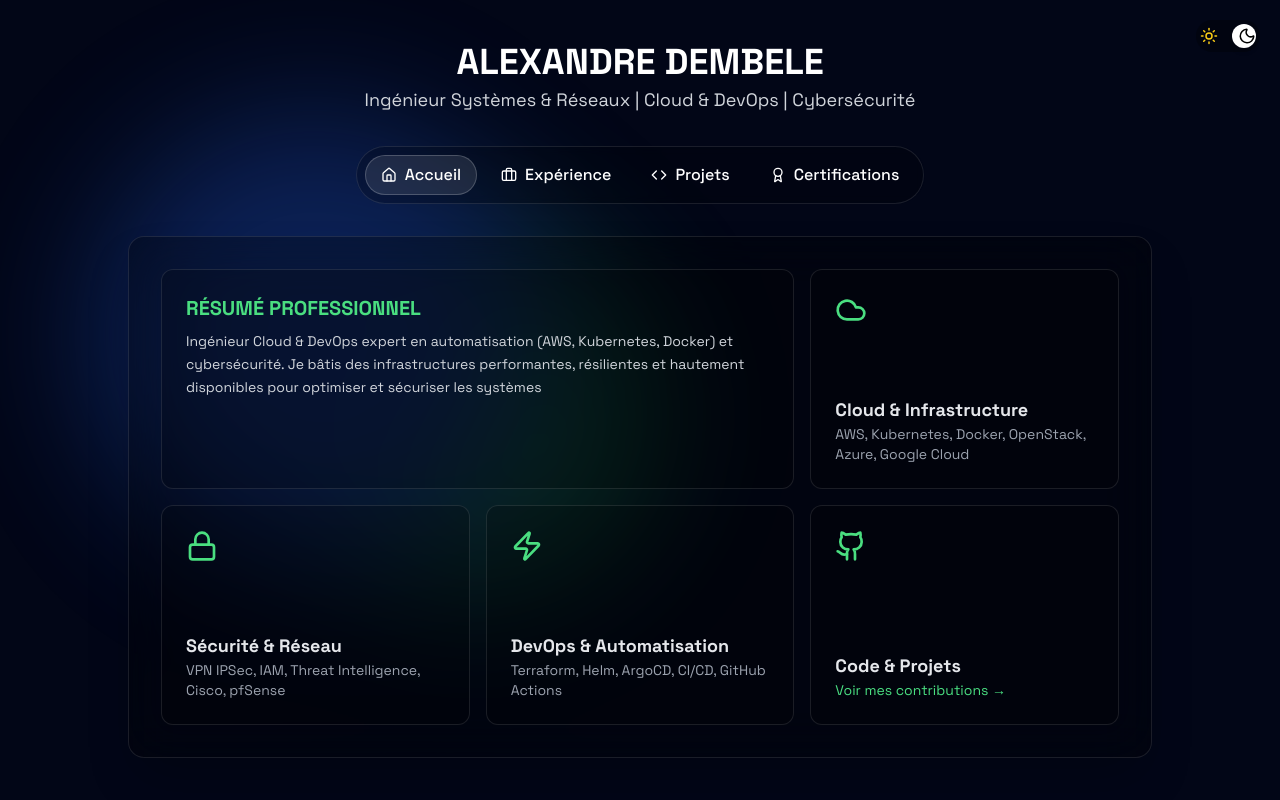
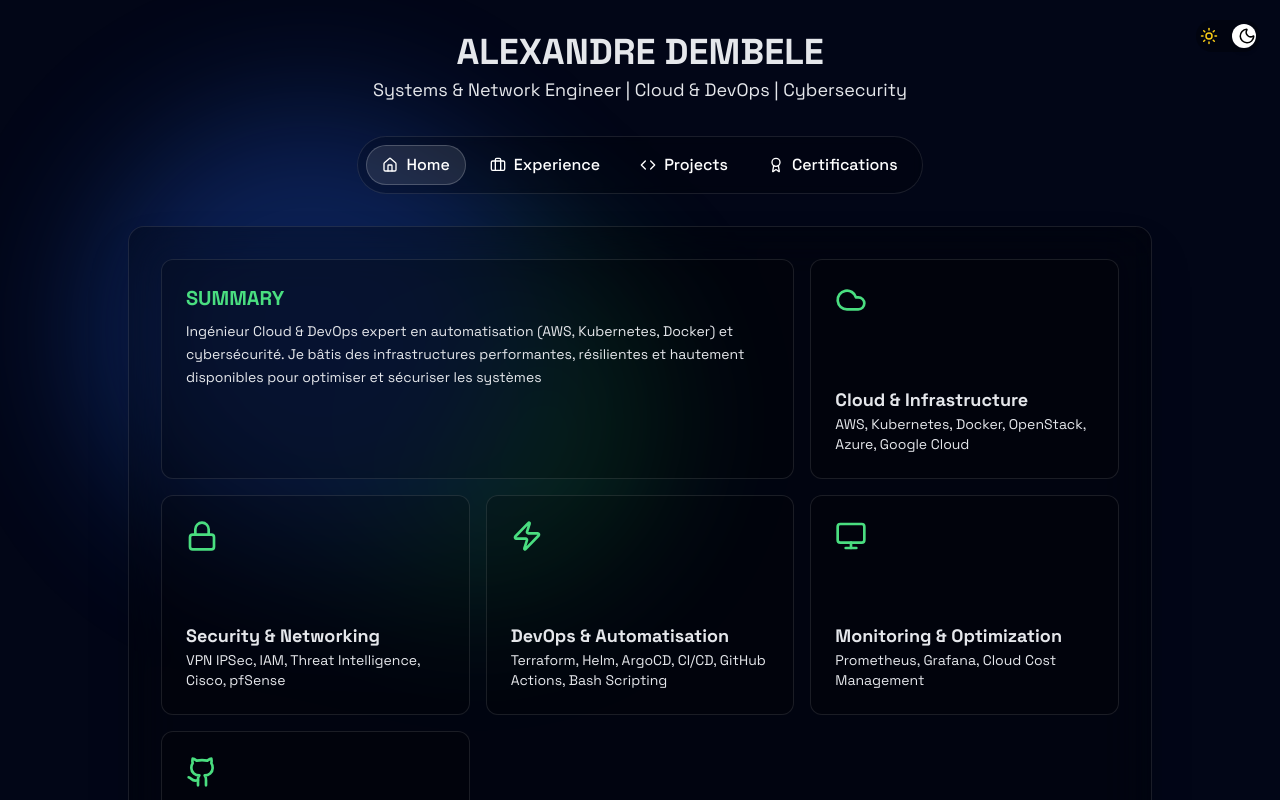
Before and after one commit to alex-dembele/portofolio-alex-dembele, a Next.js app: page / in a window 1280 px wide. Shown: the top 800 px of the page. Built offline with nearby package versions, Linux system fonts and the light colour scheme.

Commit message:
language files update and police color fix

```diff
--- /dev/null
+++ b/src/app/components/LanguageToggle.tsx
@@ -0,0 +1,16 @@
+// src/app/components/LanguageToggle.tsx
+"use client";
+import { useLanguage } from "../context/LanguageContext";
+
+export const LanguageToggle = () => {
+    const { language, toggleLanguage } = useLanguage();
+
+    return (
+        <button
+            onClick={toggleLanguage}
+            className="px-4 py-2 text-sm font-semibold rounded-full bg-black/30 text-white border border-white/20 backdrop-blur-sm"
+        >
+            {language === 'fr' ? 'Switch to EN' : 'Passer en FR'}
+        </button>
+    );
+};
--- a/src/app/components/tabs/ExperienceTab.tsx
+++ b/src/app/components/tabs/ExperienceTab.tsx
@@ -4,47 +4,47 @@ import { Badge } from '@/app/components/ui/Badge';
 
 const experiences = [
     {
-        role: "Administrateur Système",
-        company: "NEXAH SARL - Douala, Cameroun",
-        date: "Avril 2023 - Présent",
+        role: "System Administrator",
+        company: "NEXAH SARL - Douala, Cameroon",
+        date: "Avril 2023 - Present",
         tasks: [
-            "Migration d'une architecture AWS vers Kubernetes.",
-            "Administration de l'infrastructure cloud AWS.",
-            "Orchestration des applications avec Kubernetes & Helm.",
-            "Automatisation des déploiements CI/CD avec GitHub Actions (réduction des délais de 40%).",
-            "Optimisation des coûts cloud de 15% grâce à la containerisation.",
-            "Renforcement de la sécurité avec IAM et VPN IPSec."
+            "Migrated an AWS architecture to Kubernetes",
+            "Managed AWS cloud infrastructure",
+            "Orchestrated applications with Kubernetes & Helm, monitored with Prometheus.",
+            "Automated CI/CD deployments with GitHub Actions",
+            "Optimized cloud costs (-35% through Docker & Kubernetes containerization)",
+            "Strengthened security with IAM, IPSec VPN, and advanced monitoring."
         ],
         // On extrait les technologies clés pour les mettre en évidence
-        tech: ["AWS", "Kubernetes", "Docker", "Terraform", "Helm", "ArgoCD", "Prometheus", "CI/CD"]
+        tech: ["AWS", "Kubernetes", "Docker", "Terraform", "Helm", "ArgoCD", "Prometheus", "CI/CD", "EKS"]
     },
     {
-        role: "Stagiaire en Informatique",
+        role: "IT Intern",
         company: "COMETAL SA - Douala, Cameroun",
-        date: "Novembre 2021 - Janvier 2022",
+        date: "November 2021 - January 2022",
         tasks: [
-            "Administration et maintenance des serveurs Windows Server.",
-            "Gestion des sauvegardes et supervision des performances."
+            "Administered and maintained Windows Server systems.",
+            "Managed backups and monitored system performance. "
         ],
-        tech: ["Windows Server", "Gestion de sauvegardes"]
+        tech: ["Windows Server", "Network saves"]
     },
      {
-        role: "Stagiaire Administrateur Réseau",
+        role: "Network Administrator Intern",
         company: "SAUNYA Cosmetics Sarl - Douala, Cameroun",
-        date: "Novembre 2020 - Octobre 2021",
+        date: "November 2020 - October 2021",
         tasks: [
-            "Mise en place d'un cloud privé utilisant OpenStack.",
-            "Installation et configuration d'un portail captif avec pfSense.",
-            "Déploiement d'un datacenter avec serveurs rack et cluster Proxmox."
+            "Deployed a private OpenStack cloud.",
+            "Installed and configured a pfSense captive portal.",
+            "Set up a datacenter with rack servers and a Proxmox cluster."
         ],
-        tech: ["OpenStack", "pfSense", "Proxmox", "Serveurs Rack", "Synology"]
+        tech: ["OpenStack", "pfSense", "Proxmox", "Rack Server", "Synology"]
     }
 ];
 
 export default function ExperienceTab() {
     return (
         <div>
-            <h2 className="text-3xl font-bold text-green-400 mb-8 text-center">Parcours Professionnel</h2>
+            <h2 className="text-3xl font-bold text-green-400 mb-8 text-center">Professionnal Experience</h2>
             <div className="space-y-8">
                 {experiences.map((exp, index) => (
                     <div key={index} className="flex gap-4 sm:gap-6">
@@ -63,9 +63,9 @@ export default function ExperienceTab() {
                         <div className="w-full">
                            <div className="flex justify-between items-start mb-1 flex-col sm:flex-row">
                                <h3 className="text-lg font-semibold text-white">{exp.role}</h3>
-                               <time className="text-sm font-normal text-gray-400 sm:ml-4 flex-shrink-0">{exp.date}</time>
+                               <time className="text-sm font-normal text-secondary sm:ml-4 flex-shrink-0">{exp.date}</time>
                            </div>
-                           <p className="text-base text-gray-400 mb-3">{exp.company}</p>
+                           <p className="text-base text-secondary mb-3">{exp.company}</p>
 
                            <ul className="list-disc list-inside space-y-1.5 text-gray-300 text-sm pl-2 mb-4">
                                {exp.tasks.map((task, i) => <li key={i}>{task}</li>)}
--- a/src/app/components/tabs/HomeTab.tsx
+++ b/src/app/components/tabs/HomeTab.tsx
@@ -1,5 +1,5 @@
 // src/app/components/tabs/HomeTab.tsx (Corrigé)
-import { Cloud, Github, Lock, Zap } from "lucide-react"; // "Briefcase" a été retiré
+import { Cloud, Database, Github, Lock, Monitor, Pin, Zap } from "lucide-react"; // "Briefcase" a été retiré
 
 const BentoCard = ({ children, className }: { children: React.ReactNode, className?: string }) => (
     <div className={`bg-black/20 p-4 md:p-6 rounded-xl border border-white/10 flex flex-col justify-between group hover:border-green-400/50 transition-colors ${className}`}>
@@ -12,9 +12,9 @@ export default function HomeTab() {
         <div className="grid grid-cols-1 md:grid-cols-3 gap-4 auto-rows-[200px] md:auto-rows-[220px]">
             <BentoCard className="md:col-span-2">
                 <div>
-                    <h3 className="text-lg md:text-xl font-bold text-green-400 mb-2">RÉSUMÉ PROFESSIONNEL</h3>
+                    <h3 className="text-lg md:text-xl font-bold text-green-400 mb-2">SUMMARY</h3>
                     {/* Les apostrophes ont été remplacées par &apos; */}
-                    <p className="text-gray-300 leading-relaxed text-sm">
+                    <p className="text-secondary leading-relaxed text-sm">
                         Ingénieur Cloud & DevOps expert en automatisation (AWS, Kubernetes, Docker) et cybersécurité. Je bâtis des infrastructures performantes, résilientes et hautement disponibles pour optimiser et sécuriser les systèmes
                     </p>
                 </div>
@@ -24,7 +24,7 @@ export default function HomeTab() {
                     <Cloud className="w-8 h-8 text-green-400"/>
                     <div>
                         <h3 className="font-bold text-base md:text-lg">Cloud & Infrastructure</h3>
-                        <p className="text-sm text-gray-400">AWS, Kubernetes, Docker, OpenStack, Azure, Google Cloud</p>
+                        <p className="text-sm text-secondary">AWS, Kubernetes, Docker, OpenStack, Azure, Google Cloud</p>
                     </div>
                 </div>
             </BentoCard>
@@ -32,8 +32,8 @@ export default function HomeTab() {
                  <div className="h-full flex flex-col justify-between">
                     <Lock className="w-8 h-8 text-green-400"/>
                     <div>
-                       <h3 className="font-bold text-base md:text-lg">Sécurité & Réseau</h3>
-                       <p className="text-sm text-gray-400">VPN IPSec, IAM, Threat Intelligence, Cisco, pfSense</p>
+                       <h3 className="font-bold text-base md:text-lg">Security & Networking</h3>
+                       <p className="text-sm text-secondary">VPN IPSec, IAM, Threat Intelligence, Cisco, pfSense</p>
                     </div>
                 </div>
             </BentoCard>
@@ -42,7 +42,16 @@ export default function HomeTab() {
                     <Zap className="w-8 h-8 text-green-400"/>
                     <div>
                        <h3 className="font-bold text-base md:text-lg">DevOps & Automatisation</h3>
-                       <p className="text-sm text-gray-400">Terraform, Helm, ArgoCD, CI/CD, GitHub Actions</p>
+                       <p className="text-sm text-secondary">Terraform, Helm, ArgoCD, CI/CD, GitHub Actions, Bash Scripting </p>
+                    </div>
+                </div>
+            </BentoCard>
+            <BentoCard>
+                <div className="h-full flex flex-col justify-between">
+                    <Monitor className="w-8 h-8 text-green-400"/>
+                    <div>
+                       <h3 className="font-bold text-base md:text-lg">Monitoring & Optimization</h3>
+                       <p className="text-sm text-secondary">Prometheus, Grafana, Cloud Cost Management </p>
                     </div>
                 </div>
             </BentoCard>
@@ -50,8 +59,8 @@ export default function HomeTab() {
                 <a href="https://github.com/alex-dembele" target="_blank" rel="noopener noreferrer" className="h-full flex flex-col justify-between group">
                     <Github className="w-8 h-8 text-green-400 transition-transform group-hover:scale-110"/>
                     <div>
-                        <h3 className="font-bold text-base md:text-lg">Code & Projets</h3>
-                        <p className="text-sm text-green-400 group-hover:underline">Voir mes contributions →</p>
+                        <h3 className="font-bold text-base md:text-lg">Code & Projects</h3>
+                        <p className="text-sm text-green-400 group-hover:underline">My contributions →</p>
                     </div>
                 </a>
             </BentoCard>
--- a/src/app/components/tabs/ProjectsTab.tsx
+++ b/src/app/components/tabs/ProjectsTab.tsx
@@ -54,7 +54,7 @@ export default function ProjectsTab() {
 
     return (
         <div>
-            <h2 className="text-3xl font-bold text-green-400 mb-8 text-center">Mes Créations Récentes</h2>
+            <h2 className="text-3xl font-bold text-green-400 mb-8 text-center"> My Projects</h2>
             <div className="grid grid-cols-1 md:grid-cols-2 lg:grid-cols-3 gap-6">
                 {projects.map((project) => (
                     <div key={project.id} className="group relative bg-black/30 p-4 rounded-xl border border-white/10 transition-all duration-300 hover:border-green-500/50 hover:scale-105">
--- /dev/null
+++ b/src/app/context/LanguageContext.tsx
@@ -0,0 +1,34 @@
+// src/app/context/LanguageContext.tsx
+"use client";
+import { createContext, useState, useContext, ReactNode } from 'react';
+
+type Language = 'fr' | 'en';
+
+interface LanguageContextType {
+    language: Language;
+    toggleLanguage: () => void;
+}
+
+const LanguageContext = createContext<LanguageContextType | undefined>(undefined);
+
+export const LanguageProvider = ({ children }: { children: ReactNode }) => {
+    const [language, setLanguage] = useState<Language>('fr');
+
+    const toggleLanguage = () => {
+        setLanguage(prev => prev === 'fr' ? 'en' : 'fr');
+    };
+
+    return (
+        <LanguageContext.Provider value={{ language, toggleLanguage }}>
+            {children}
+        </LanguageContext.Provider>
+    );
+};
+
+export const useLanguage = () => {
+    const context = useContext(LanguageContext);
+    if (context === undefined) {
+        throw new Error('useLanguage must be used within a LanguageProvider');
+    }
+    return context;
+};
--- a/src/app/globals.css
+++ b/src/app/globals.css
@@ -4,7 +4,7 @@
 
 @layer base {
   body {
-    color: rgb(var(--foreground-rgb));
+    color: rgb(var(--text-primary)); /* On utilise la nouvelle variable ici */
     background: rgb(var(--background-rgb));
     min-height: 100vh;
   }
@@ -12,24 +12,35 @@
   /* --- Thème Sombre (par défaut) --- */
   :root, .dark {
     --background-rgb: 2, 6, 23;
-    --foreground-rgb: 229, 231, 235;
+    --foreground-rgb: 229, 231, 235; /* Gardé pour compatibilité, mais on utilise les nouveaux */
     --border-color: rgba(255, 255, 255, 0.1);
     --card-bg: rgba(17, 24, 39, 0.4);
-    --primary-glow: 34, 197, 94;  /* Vert */
-    --secondary-glow: 37, 99, 235;    /* Bleu */
+    --primary-glow: 34, 197, 94;
+    --secondary-glow: 37, 99, 235;
+
+    /* Nouvelles variables de texte */
+    --text-primary: 229, 231, 235;   /* Blanc cassé */
+    --text-secondary: 156, 163, 175; /* Gris */
+    --text-accent: 34, 197, 94;      /* Vert vif */
   }
 
   /* --- Thème Clair --- */
   .light {
-    --background-rgb: 243, 244, 246; /* Gris très clair */
-    --foreground-rgb: 17, 24, 39; /* Gris foncé */
+    --background-rgb: 243, 244, 246;
+    --foreground-rgb: 17, 24, 39;
     --border-color: rgba(0, 0, 0, 0.1);
     --card-bg: rgba(255, 255, 255, 0.4);
-    --primary-glow: 34, 197, 94; /* Vert */
-    --secondary-glow: 37, 99, 235; /* Bleu */
+    --primary-glow: 34, 197, 94;
+    --secondary-glow: 37, 99, 235;
+
+    /* Nouvelles variables de texte */
+    --text-primary: 17, 24, 39;      /* Presque noir */
+    --text-secondary: 75, 85, 99;   /* Gris foncé */
+    --text-accent: 22, 163, 74;     /* Vert foncé */
   }
 }
 
+/* ... (le reste du fichier avec l'animation d'aurore ne change pas) ... */
 /* --- Animation de l'Aurore (fonctionne sur les deux thèmes) --- */
 .aurora-background {
   position: fixed; top: 0; left: 0; width: 100%; height: 100%;
--- a/src/app/layout.tsx
+++ b/src/app/layout.tsx
@@ -1,8 +1,9 @@
-// src/app/layout.tsx
+// src/app/layout.tsx (Version Corrigée)
 import type { Metadata } from "next";
 import { Space_Grotesk } from "next/font/google";
 import "./globals.css";
-import { ThemeProvider } from "./components/ThemeProvider"; // On créera ce fichier
+import { ThemeProvider } from "./components/ThemeProvider";
+import { LanguageProvider } from "./context/LanguageContext";
 
 const spaceGrotesk = Space_Grotesk({ subsets: ["latin"] });
 
@@ -17,7 +18,10 @@ export default function RootLayout({ children }: { children: React.ReactNode })
       <body className={spaceGrotesk.className}>
         <div className="aurora-background"></div>
         <ThemeProvider attribute="class" defaultTheme="dark" enableSystem={false}>
-          {children}
+          {/* Le LanguageProvider doit envelopper TOUT ce qui utilisera la traduction */}
+          <LanguageProvider>
+            {children}
+          </LanguageProvider>
         </ThemeProvider>
       </body>
     </html>
--- a/src/app/page.tsx
+++ b/src/app/page.tsx
@@ -10,14 +10,14 @@ import ExperienceTab from "./components/tabs/ExperienceTab";
 import ProjectsTab from "./components/tabs/ProjectsTab";
 import CertificationsTab from "./components/tabs/CertificationsTab";
 import { ThemeToggle } from "./components/ThemeToggle";
-
+import { LanguageToggle } from "./components/LanguageToggle";
 
 export default function Home() {
     // Le tableau final des onglets avec tous les composants réels
     const tabs = [
-        { id: "home", label: "Accueil", icon: HomeIcon, component: <HomeTab /> },
-        { id: "experience", label: "Expérience", icon: Briefcase, component: <ExperienceTab /> },
-        { id: "projects", label: "Projets", icon: Code, component: <ProjectsTab /> },
+        { id: "home", label: "Home", icon: HomeIcon, component: <HomeTab /> },
+        { id: "experience", label: "Experience", icon: Briefcase, component: <ExperienceTab /> },
+        { id: "projects", label: "Projects", icon: Code, component: <ProjectsTab /> },
         { id: "certifications", label: "Certifications", icon: Award, component: <CertificationsTab /> },
     ];
 
@@ -29,15 +29,15 @@ export default function Home() {
     return (
         <main className="flex flex-col items-center justify-center min-h-screen p-4 md:p-8">
             {/* --- Bouton de Thème --- */}
-            <div className="absolute top-5 right-5 z-50">
+            <div className="absolute top-5 right-5 z-50 flex items-center gap-4">
                 <ThemeToggle />
             </div>
 
             <div className="w-full max-w-5xl mx-auto">
                 {/* --- Section Entête / Profil --- */}
                 <div className="flex flex-col items-center mb-8 text-center">
-                    <h1 className="text-3xl md:text-4xl font-bold text-white">ALEXANDRE DEMBELE</h1>
-                    <p className="text-base md:text-lg text-gray-300 mt-1">Ingénieur Systèmes & Réseaux | Cloud & DevOps | Cybersécurité</p>
+                    <h1 className="text-3xl md:text-4xl font-bold text-primary">ALEXANDRE DEMBELE</h1>
+                    <p className="text-base md:text-lg text-secondary mt-1">Systems & Network Engineer | Cloud & DevOps | Cybersecurity</p>
                 </div>
 
                 {/* --- Section Navigation par Onglets (Responsive) --- */}
--- a/tailwind.config.js
+++ b/tailwind.config.js
@@ -1,3 +1,4 @@
+// tailwind.config.js
 /** @type {import('tailwindcss').Config} */
 const { fontFamily } = require('tailwindcss/defaultTheme')
 
@@ -11,6 +12,14 @@ module.exports = {
         fontFamily: {
             sans: ['"Space Grotesk"', ...fontFamily.sans],
         },
+        // ↓↓↓ Ajoutez ce bloc de couleurs ↓↓↓
+        colors: {
+            'text-primary': 'rgb(var(--text-primary))',
+            'text-secondary': 'rgb(var(--text-secondary))',
+            'accent': 'rgb(var(--text-accent))',
+            'border-color': 'var(--border-color)',
+            'card-bg': 'var(--card-bg)',
+        }
     },
   },
   plugins: [],
```
